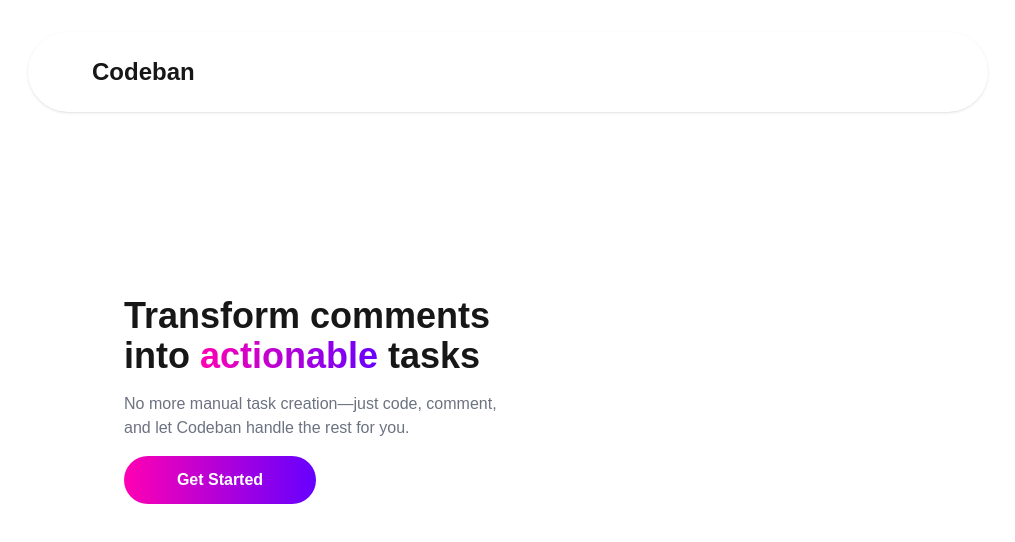
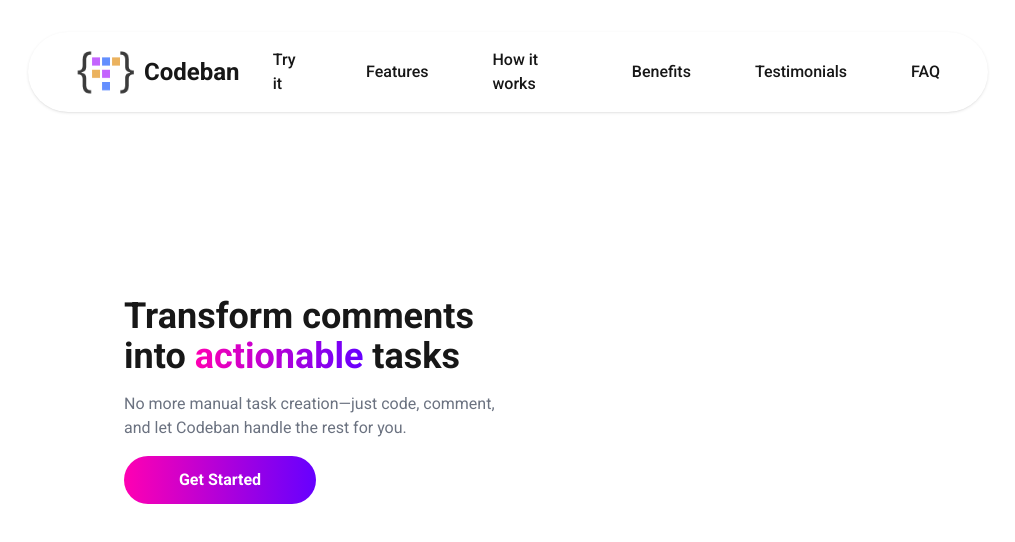
Before and after one commit to ewbyf/capstone-project-frontend, a Next.js app: page / in a window 1280 px wide. Shown: the top 542 px of the page, without its empty margins (132-1147 px from the left). Built offline with nearby package versions, Linux system fonts and the light colour scheme; what tailwindcss-bg-patterns would draw is missing.

Commit message:
navbar update, added logo

```diff
--- a/src/components/Navbar.tsx
+++ b/src/components/Navbar.tsx
@@ -1,7 +1,16 @@
 const Navbar = () => {
     return (
-        <nav className="bg-white w-3/4 h-20 flex items-center fixed top-0 rounded-[100px] m-8 shadow px-16 z-50">
-            <p className="text-2xl font-bold">Codeban</p>
+        <nav className="bg-white w-3/4 h-20 flex items-center fixed top-0 rounded-[100px] m-8 shadow px-12 z-50 gap-16">
+            <div className="flex items-center gap-2">
+                <img src="logo.png" alt="" height={60} width={60}/>
+                <p className="text-2xl font-bold">Codeban</p>
+            </div>
+            <a href="#" className="font-[500] hover:text-[#707070]">Try it</a>
+            <a href="#" className="font-[500] hover:text-[#707070]">Features</a>
+            <a href="#" className="font-[500] hover:text-[#707070]">How it works</a>
+            <a href="#" className="font-[500] hover:text-[#707070]">Benefits</a>
+            <a href="#" className="font-[500] hover:text-[#707070]">Testimonials</a>
+            <a href="#" className="font-[500] hover:text-[#707070]">FAQ</a>
         </nav>
     );
 }
--- a/src/styles/globals.css
+++ b/src/styles/globals.css
@@ -20,7 +20,7 @@
 body {
 	color: var(--foreground);
 	background: var(--background);
-	font-family: Arial, Helvetica, sans-serif;
+	font-family: Roboto, Helvetica, sans-serif;
     height: 100%;
 }
 
```
Also changed, not shown: public/logo.png (added).
